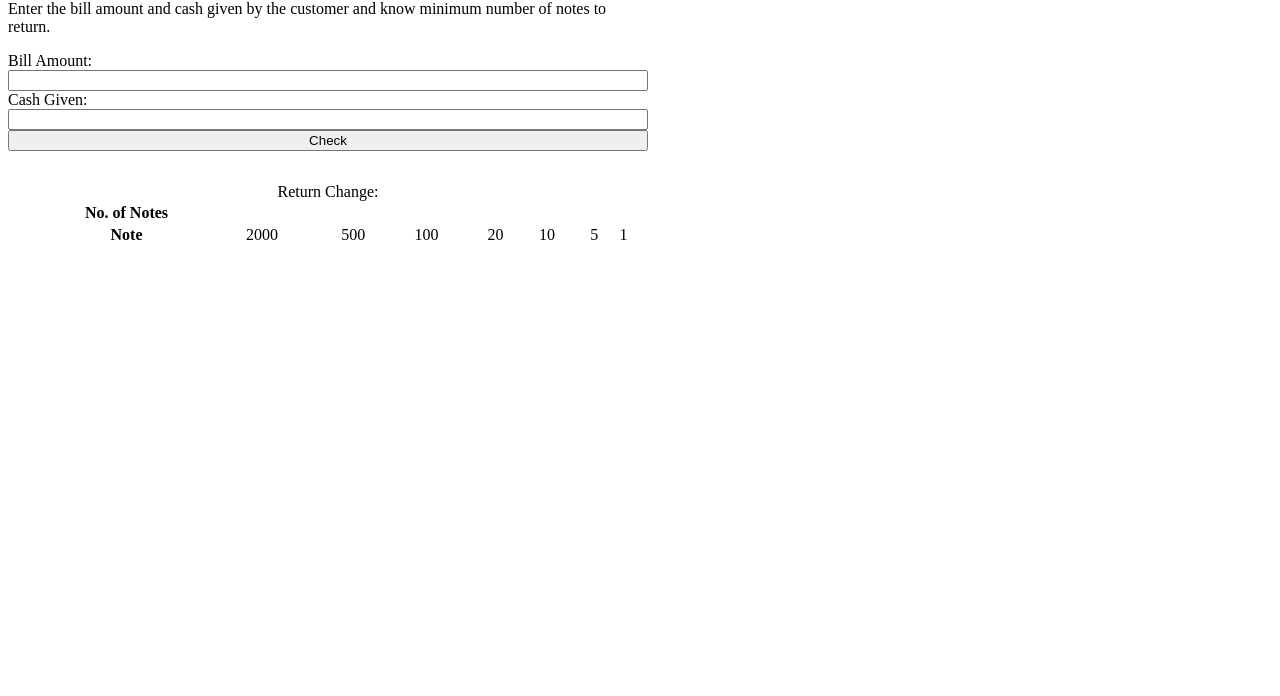
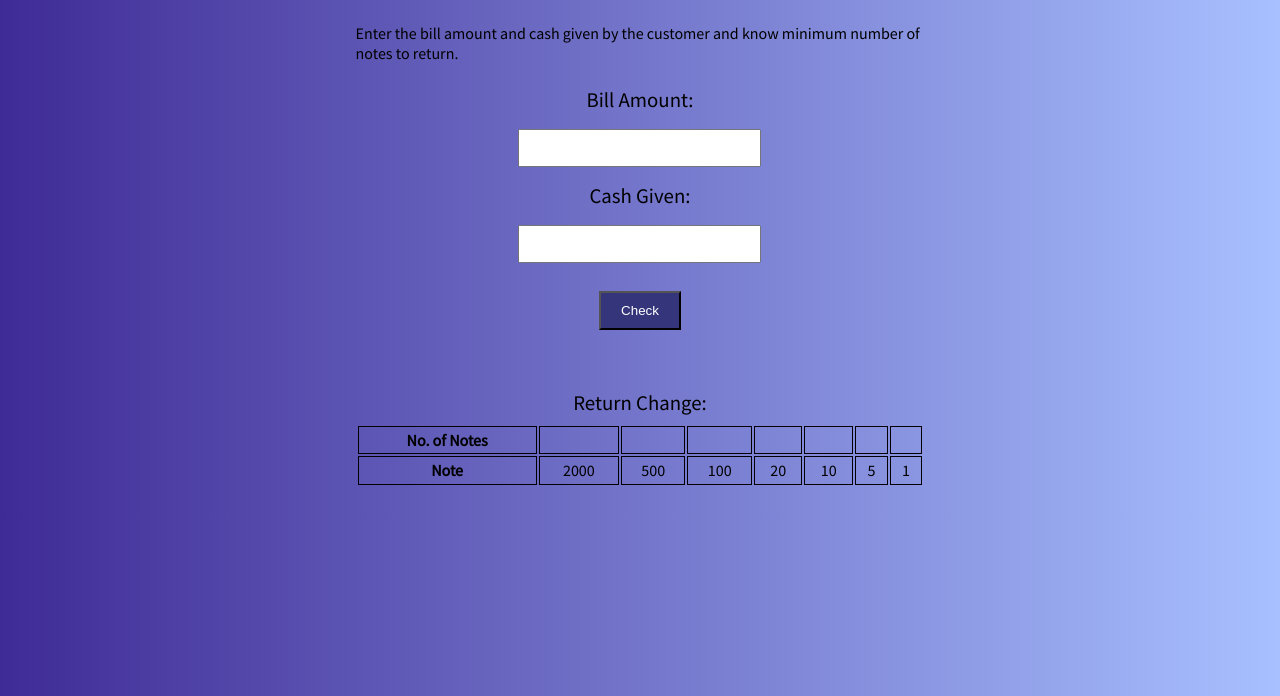
Before and after one commit to anjalid26/cash-register, a plain HTML site: page index.html in a window 1280 px wide. Shown: the part 104-800 px from the top of the page. Drawn offline with Linux system fonts and the light colour scheme.

Commit message:
styling done

```diff
--- a/app.js
+++ b/app.js
@@ -1,6 +1,6 @@
 const billAmount = document.querySelector("#bill-amount");
 const cashGiven = document.querySelector("#cash-given");
-const checkButton = document.querySelector("#check-btn");
+const checkButton = document.querySelector("#check-button");
 const message = document.querySelector("#error-message");
 const noOfNotes = document.querySelectorAll(".no-of-notes");
 
@@ -10,11 +10,13 @@ checkButton.addEventListener('click', () => {
     hideMessage();
 
     if (billAmount.value > 0) {
+        hideMessage();
+
         if (cashGiven.value >= billAmount.value) {
             const amountToBeReturned = cashGiven.value - billAmount.value;
             calculateChange(amountToBeReturned);
         } else {
-            showMessage("Cash given should by greater than the bill amount");
+            showMessage("Cash given should be greater than the bill amount");
         }
     } else {
         showMessage("Invalid amount");
--- a/index.html
+++ b/index.html
@@ -11,13 +11,17 @@
     <div class="container">
         <h1>Cash Register Manager</h1>
         <p>Enter the bill amount and cash given by the customer and know minimum number of notes to return.</p>
+
         <label for="bill-amount">Bill Amount:</label>
         <input type="number" id="bill-amount" />
+
         <label for="cash-given">Cash Given:</label>
         <input type="number" id="cash-given" />
-        <button id="check-btn">Check</button>
+
+        <button id="check-button">Check</button>
         <p id="error-message"></p>
-        <table>
+
+        <table class="table-container">
             <caption>Return Change:</caption>
             <tr>
                 <th>No. of Notes</th>
--- a/style.css
+++ b/style.css
@@ -1,13 +1,58 @@
-* {
+@import url('https://fonts.googleapis.com/css2?family=Source+Sans+Pro&display=swap');
 
+:root {
+    --light-purple: rgb(142, 142, 238);
+    --dark-purple: rgb(53, 53, 124);
+}
+
+body {
+    font-family: 'Source Sans Pro', sans-serif;
+    display: flex;
+    justify-content: center;
+    align-items: center;
+    background: linear-gradient(to right, #3f2b96, #a8c0ff);
 }
 
 .container {
     display: flex;
+    align-items: center;
     flex-direction: column;
     width: 50vw;
+    max-width: 45%;
+    margin: 5px;
+    padding: 15px 50px;
 }
 
 button {
-    pointer: cursor ;
+    cursor: pointer;
+    background-color: var(--dark-purple);
+    color: white;
+    padding: 10px 20px;
+    margin: 20px;
 }
+
+input, label, table caption {
+    text-align: center;
+    font-size: 1.3rem;
+    margin: 0.5rem;
+}
+
+#cash-given, #bill-amount {
+    padding: 0.5rem 1rem;
+    font-size: medium;
+}
+
+table {
+    border-spacing: 2px;
+    text-align: center;
+}
+
+th, td {
+    border: 1px solid;
+    word-wrap: break-word;
+    padding: 0.2rem;
+}
+
+.table-container {
+    width: 100%;
+}
```
